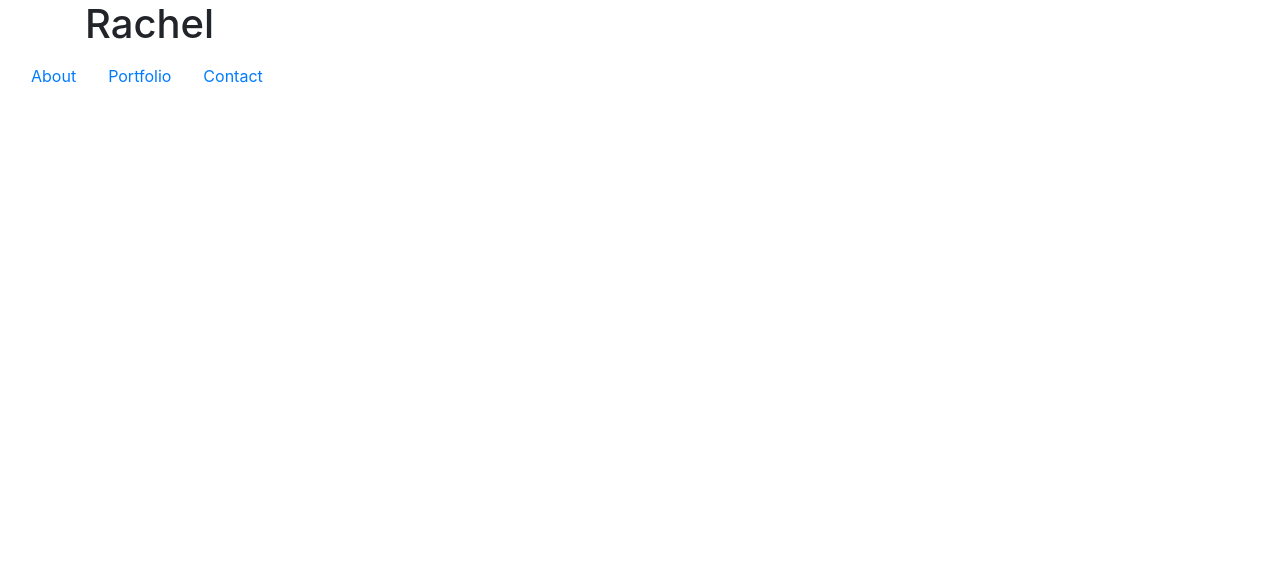
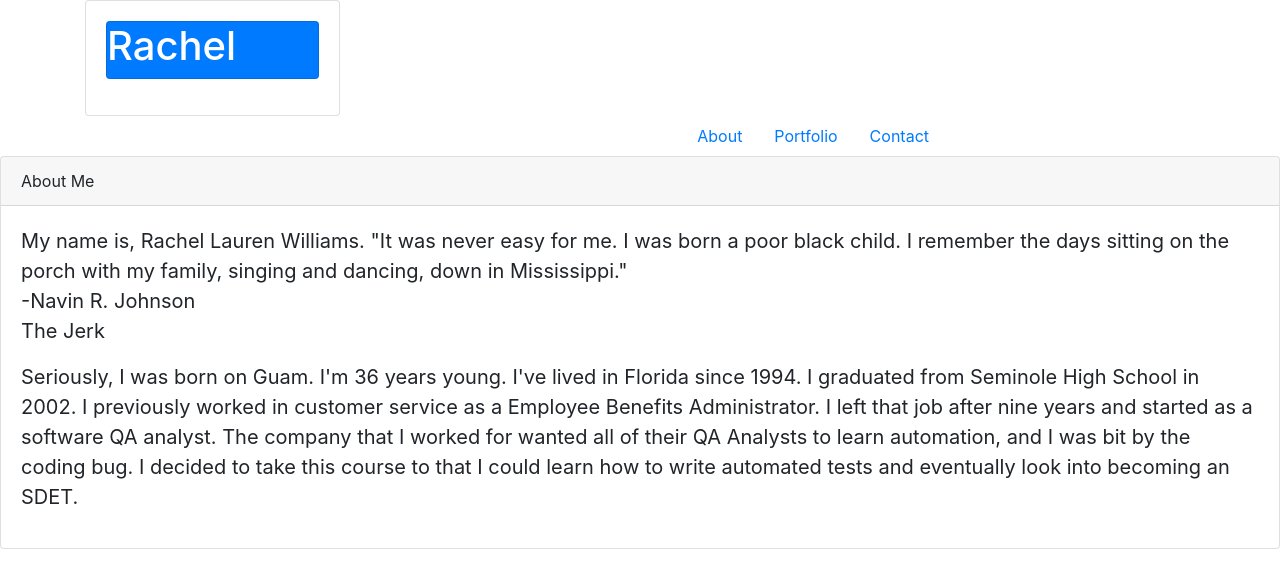
Before and after one commit to raych84/Responsive_Portfolio, a plain HTML site: page index.html in a window 1280 px wide. Drawn offline with nearby package versions, Linux system fonts and the light colour scheme.

Commit message:
made more changes to html file.

```diff
--- a/index.html
+++ b/index.html
@@ -15,15 +15,23 @@
 <body>
   <div class="container">
     <div class="row ">
-      <div class="col-md-4">
-        <h1>Rachel</h1>
+      <div class="col-md-3">
+        <div class="card">
+          <div class="card-body">
+            <div class="card text-white bg-primary mb-3" style="max-width: 18rem;">
+              <h1>Rachel</h1>
+            </div>
+
+          </div>
+        </div>
+
       </div>
 
     </div>
   </div>
 
-  <div class="col-md-8">
-    <ul class="nav">
+  <div class="col-md-9">
+    <ul class="nav justify-content-end">
       <li class="nav-item">
         <a class="nav-link active" href="index.html">About</a>
       </li>
@@ -42,6 +50,25 @@
   </div>
   </div>
 
+  <div class="card">
+    <div class="card-header">
+      About Me
+    </div>
+    <div class="card-body">
+      <blockquote class="blockquote mb-0">
+        <p> My name is, Rachel Lauren Williams. "It was never easy for me. I was born a poor black child. I remember the
+          days sitting on the porch with my family, singing and dancing, down in Mississippi."
+          <br> -Navin R. Johnson
+          <br>The Jerk
+        </p>
+        <p>Seriously, I was born on Guam. I'm 36 years young. I've lived in Florida since 1994. I graduated from
+          Seminole High School in 2002. I previously worked in customer service as a Employee Benefits Administrator. I
+          left that job after nine years and started as a software QA analyst. The company that I worked for wanted all
+          of their QA Analysts to learn automation, and I was bit by the coding bug. I decided to take this course to
+          that I could learn how to write automated tests and eventually look into becoming an SDET. </p>
+      </blockquote>
+    </div>
+  </div>
 
 
 </body>
```
